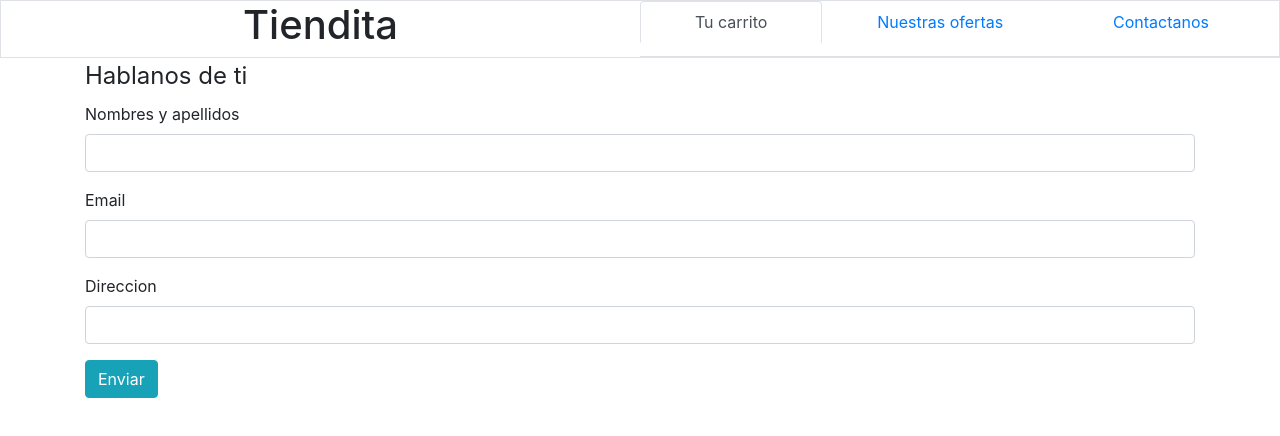
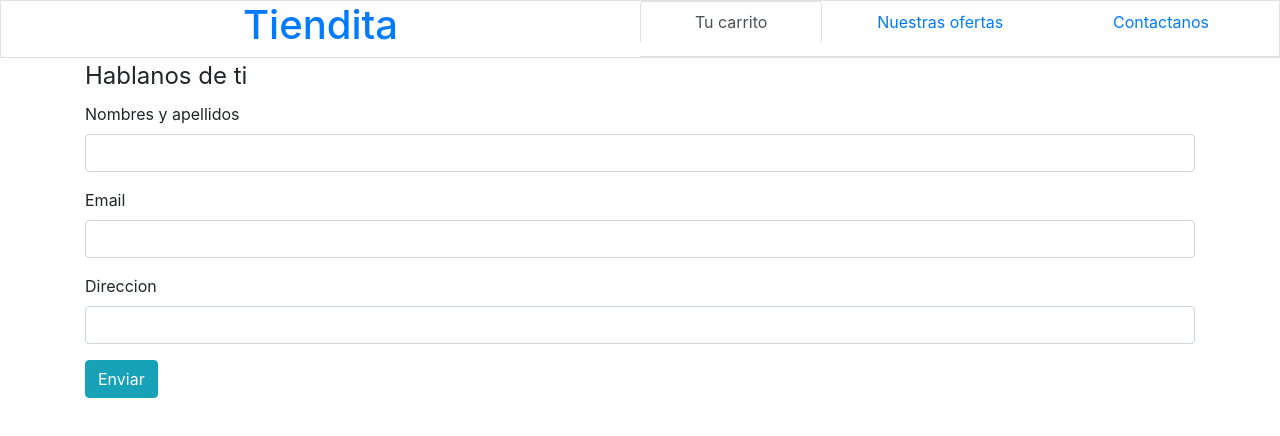
Before and after one commit to ededed2222/animado, a plain HTML site: page pages/contacto.html in a window 1280 px wide. Drawn offline with nearby package versions, Linux system fonts and the light colour scheme.

Commit message:
arreglado

```diff
--- a/pages/contacto.html
+++ b/pages/contacto.html
@@ -11,7 +11,7 @@
 <body>
     <header class="container-fluid border ">
         <section class="row">
-            <h1 class="text-center col-xs-12 col-sm-4 col-md-4 col-lg-6 ">Tiendita</h1>
+            <h1 class="text-center col-xs-12 col-sm-4 col-md-4 col-lg-6 "><a href="../index.html">Tiendita</a></h1>
             <nav class="nav-fill col-xs-12 col-sm-8 col-md-8 col-lg-6 nav justify-content-end nav-tabs">
                 <li class="nav-item"><a href="#" class="nav-link active">Tu carrito</a></li>
                 <li class="nav-item"><a href="#" class="nav-link">Nuestras ofertas</a></li>
```
